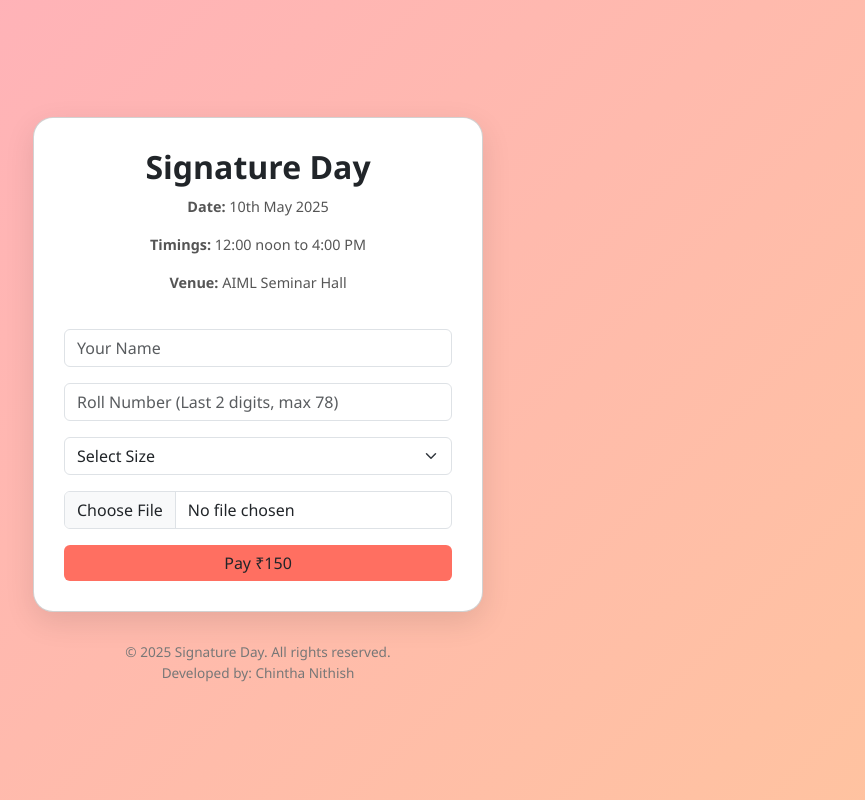
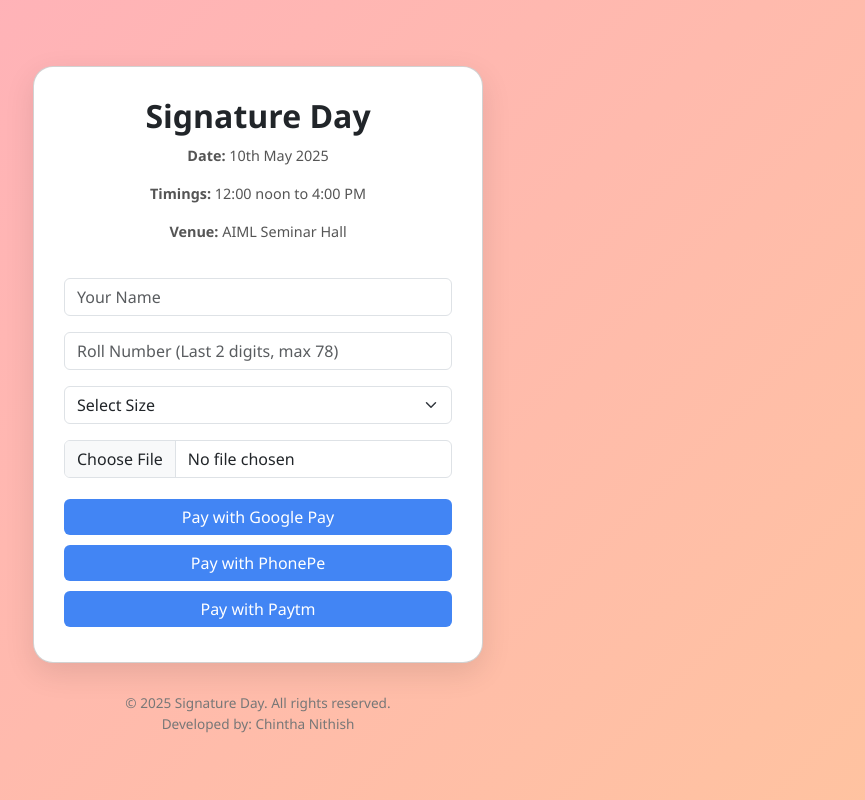
Before and after one commit to CHNITHISH/Signature_Day, a Flask app: page / in a window 1280 px wide. Shown: the whole page, without its empty margins (382-1247 px from the left). Run offline with Flask 3, Linux system fonts and the light colour scheme; some libraries are stand-ins or nearby versions.

Commit message:
Update form.html

```diff
--- a/templates/form.html
+++ b/templates/form.html
@@ -26,11 +26,22 @@
             box-shadow: 0 10px 30px rgba(0,0,0,0.1);
         }
         .btn-pay {
+            color: #fff;
             background: #ff6f61;
             border: none;
+            margin-bottom: 10px;
         }
         .btn-pay:hover {
             background: #ff3b2e;
+        }
+        .btn-wallet {
+            background: #4285F4;
+            border: none;
+            margin: 5px 0;
+            color: #fff;
+        }
+        .btn-wallet:hover {
+            background: #3367D6;
         }
         h1 {
             font-weight: bold;
@@ -82,7 +93,9 @@
             <div class="mb-3">
                 <input type="file" class="form-control" name="image" required>
             </div>
-            <button type="button" class="btn btn-pay w-100" id="payButton">Pay ₹150</button>
+            <button type="button" class="btn btn-wallet w-100" onclick="openGooglePay()">Pay with Google Pay</button>
+            <button type="button" class="btn btn-wallet w-100" onclick="openPhonePe()">Pay with PhonePe</button>
+            <button type="button" class="btn btn-wallet w-100" onclick="openPaytm()" >Pay with Paytm</button>
         </form>
     </div>
 
@@ -122,6 +135,18 @@
             const rzp = new Razorpay(options);
             rzp.open();
         });
+
+        function openGooglePay() {
+            window.location.href = 'upi://pay?pa=chnithish777@okaxis&pn=SignatureDay&mc=0000&tid=1234567890&tr=ORDERID12345&tn=SignatureDay%20Payment&am=150&cu=INR';
+        }
+
+        function openPhonePe() {
+            window.location.href = 'phonepe://pay?pa=chnithish777@okaxis&pn=SignatureDay&mc=0000&tid=1234567890&tr=ORDERID12345&tn=SignatureDay%20Payment&am=150&cu=INR';
+        }
+
+        function openPaytm() {
+            window.location.href = 'paytmmp://pay?pa=chnithish777@okaxis&pn=SignatureDay&mc=0000&tid=1234567890&tr=ORDERID12345&tn=SignatureDay%20Payment&am=150&cu=INR';
+        }
     </script>
 </body>
 </html>
```
